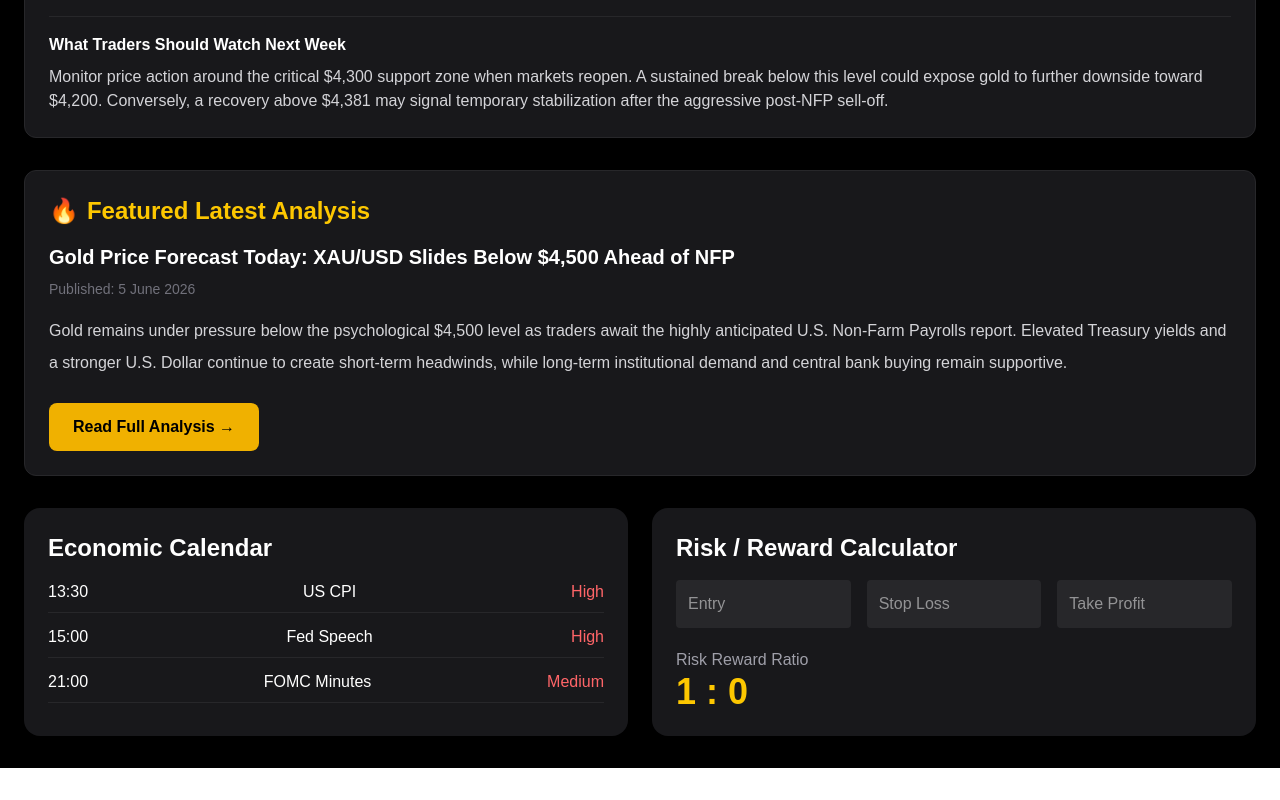
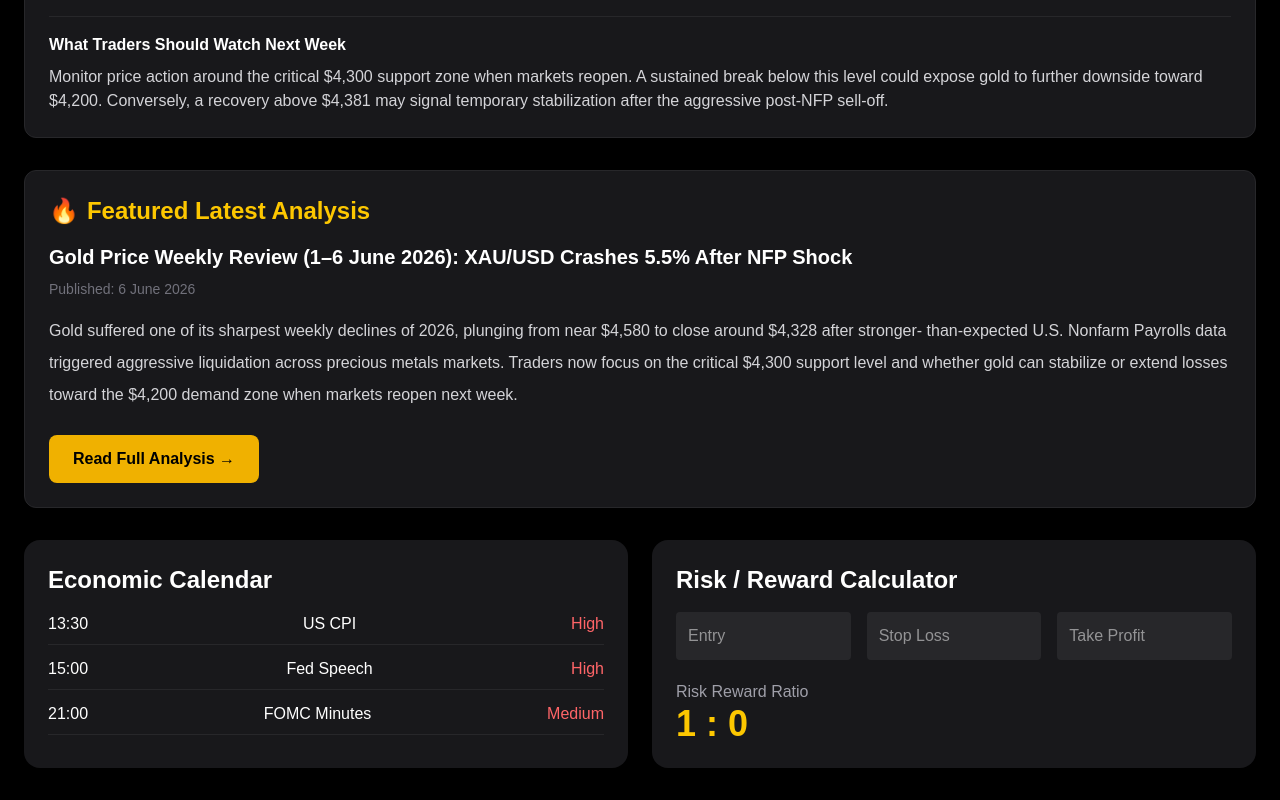
Before and after one commit to CSOoi1181/gold-trader-hub, a Next.js app: page / in a window 1280 px wide. Shown: the part 1832-2632 px from the top of the page. Before the commit the page ends 2600 px from the top, so only its background shows below. Built offline with nearby package versions, Linux system fonts and the light colour scheme; no server answers.

Commit message:
Update homepage featured analysis for 6 June 2026

```diff
--- a/app/components/FeaturedAnalysis.tsx
+++ b/app/components/FeaturedAnalysis.tsx
@@ -13,23 +13,25 @@ export default function FeaturedAnalysis() {
       </div>
 
       <h3 className="text-xl font-semibold text-white mb-2">
-        Gold Price Forecast Today: XAU/USD Slides Below $4,500 Ahead of NFP
+        Gold Price Weekly Review (1–6 June 2026): XAU/USD Crashes 5.5% After NFP Shock
       </h3>
 
       <p className="text-sm text-zinc-500 mb-4">
-        Published: 5 June 2026
+        Published: 6 June 2026
       </p>
 
       <p className="text-zinc-300 leading-8 mb-6">
-        Gold remains under pressure below the psychological $4,500 level
-        as traders await the highly anticipated U.S. Non-Farm Payrolls
-        report. Elevated Treasury yields and a stronger U.S. Dollar
-        continue to create short-term headwinds, while long-term
-        institutional demand and central bank buying remain supportive.
+        Gold suffered one of its sharpest weekly declines of 2026,
+        plunging from near $4,580 to close around $4,328 after stronger-
+        than-expected U.S. Nonfarm Payrolls data triggered aggressive
+        liquidation across precious metals markets. Traders now focus on
+        the critical $4,300 support level and whether gold can stabilize
+        or extend losses toward the $4,200 demand zone when markets
+        reopen next week.
       </p>
 
       <Link
-        href="/analysis/gold-analysis-2026-06-05"
+        href="/analysis/gold-analysis-2026-06-06"
         className="inline-block bg-yellow-500 hover:bg-yellow-400 text-black font-semibold px-6 py-3 rounded-lg transition"
       >
         Read Full Analysis →
```
